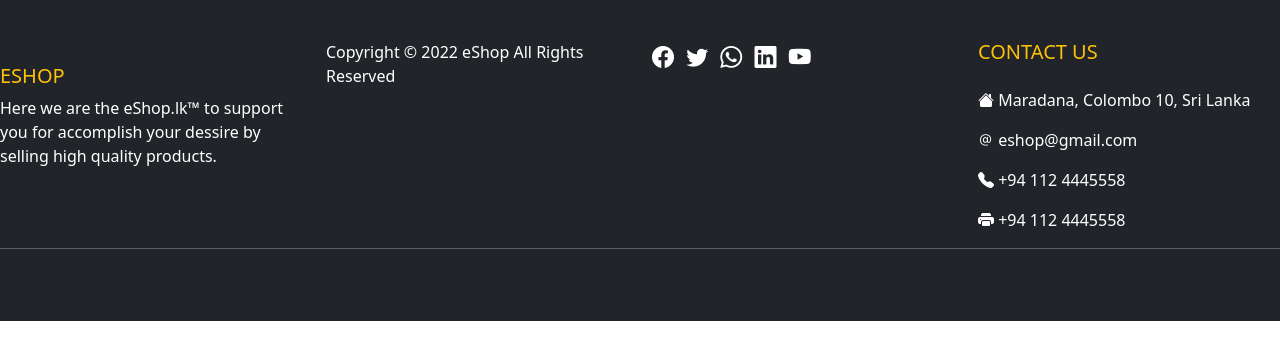
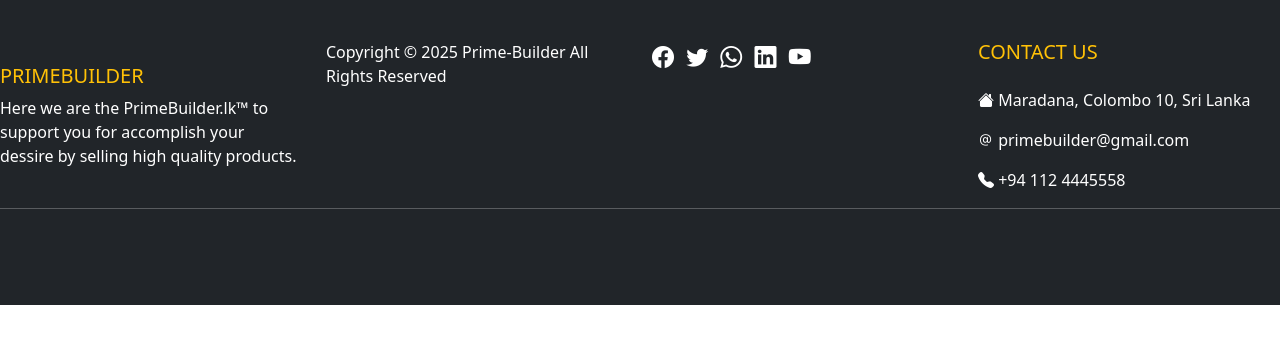
Before and after one commit to lanarolle/primebuilder, a PHP site: page /eshop/footer.php in a window 1280 px wide. Shown: the top 360 px of the page. Run offline with PHP 8.4, Linux system fonts and the light colour scheme; some libraries are stand-ins or nearby versions.

Commit message:
Update footer and admin sign-in copyright and branding details

```diff
--- a/adminSignin.php
+++ b/adminSignin.php
@@ -82,8 +82,8 @@
             <!-- footer -->
 
             <div class="col-12 fixed-bottom text-center">
-                <p>&copy; 2022 eShop.lk || All Rights Reserved</p>
-                <p class="fw-bold">Java Institute &trade;</p>
+                <p>&copy; 2025  || All Rights Reserved</p>
+                <p class="fw-bold"> &trade;</p>
             </div>
 
             <!-- footer -->
--- a/footer.php
+++ b/footer.php
@@ -18,12 +18,12 @@
         <div class="row text-sm-center text-md-start">
 
             <div class="col-12 col-md-3 col-lg-3 mx-auto mt-3">
-                <h5 class="text-uppercase mt-4 text-warning">eShop</h5>
-                <p>Here we are the eShop.lk&trade; to support you for accomplish your dessire by selling high quality products.</p>
+                <h5 class="text-uppercase mt-4 text-warning">PrimeBuilder</h5>
+                <p>Here we are the PrimeBuilder.lk&trade; to support you for accomplish your dessire by selling high quality products.</p>
             </div>
 
             <div class="col-12 col-md-3 col-lg-3 mx-auto mt-3">
-                <p>Copyright &copy; 2022 eShop All Rights Reserved</p>
+                <p>Copyright &copy; 2025 Prime-Builder All Rights Reserved</p>
             </div>
 
             <div class="col-12 col-md-3 col-lg-3 mx-auto mt-3">
@@ -71,13 +71,13 @@
                 <h5 class="text-uppercase text-warning mb-4">Contact Us</h5>
 
                 <p><i class="bi bi-house-fill"></i> Maradana, Colombo 10, Sri Lanka</p>
-                <p><i class="bi bi-at"></i> eshop@gmail.com</p>
+                <p><i class="bi bi-at"></i> primebuilder@gmail.com</p>
                 <p><i class="bi bi-telephone-fill"></i> +94 112 4445558</p>
-                <p><i class="bi bi-printer-fill"></i> +94 112 4445558</p>
+                <!-- <p><i class="bi bi-printer-fill"></i> +94 112 4445558</p> -->
 
             </div>
 
-            <hr class="mb-4" />
+            <hr class="mb-4" />'     '
 
         </div>
     </div>
```
